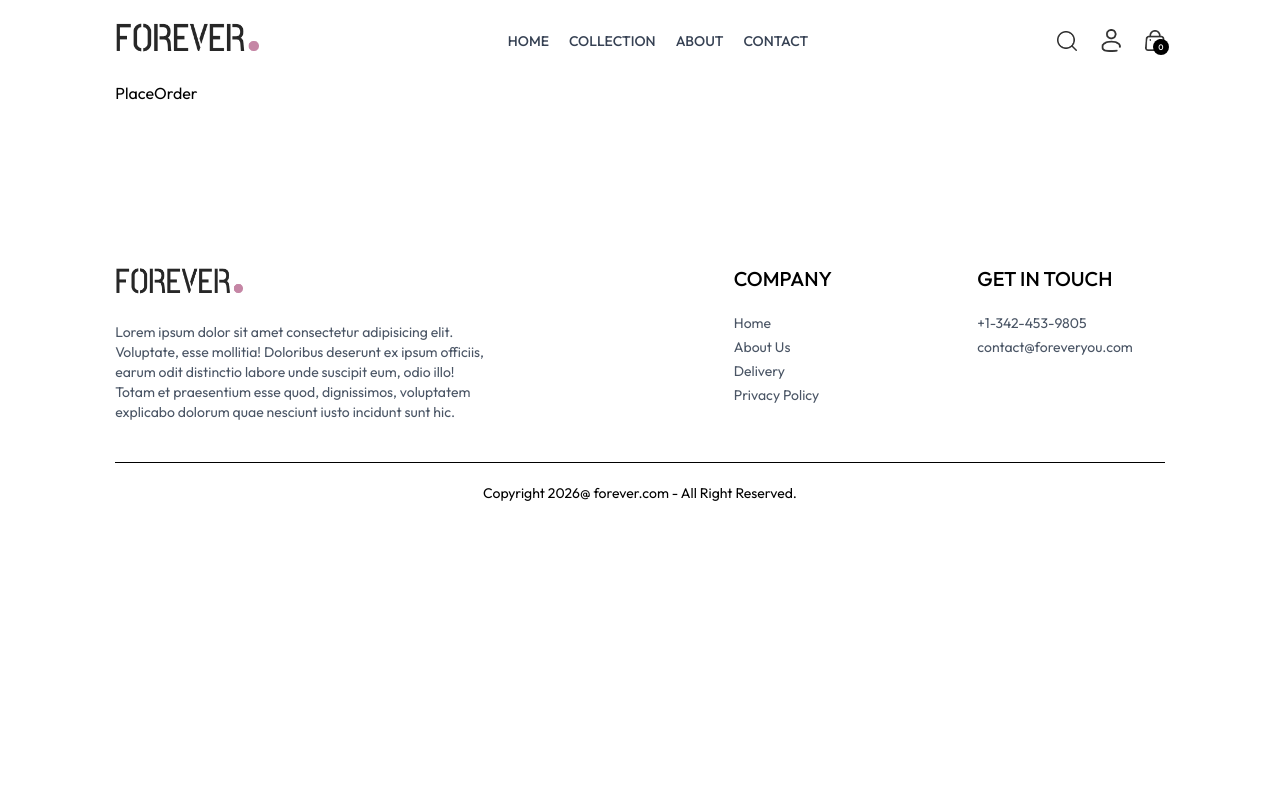
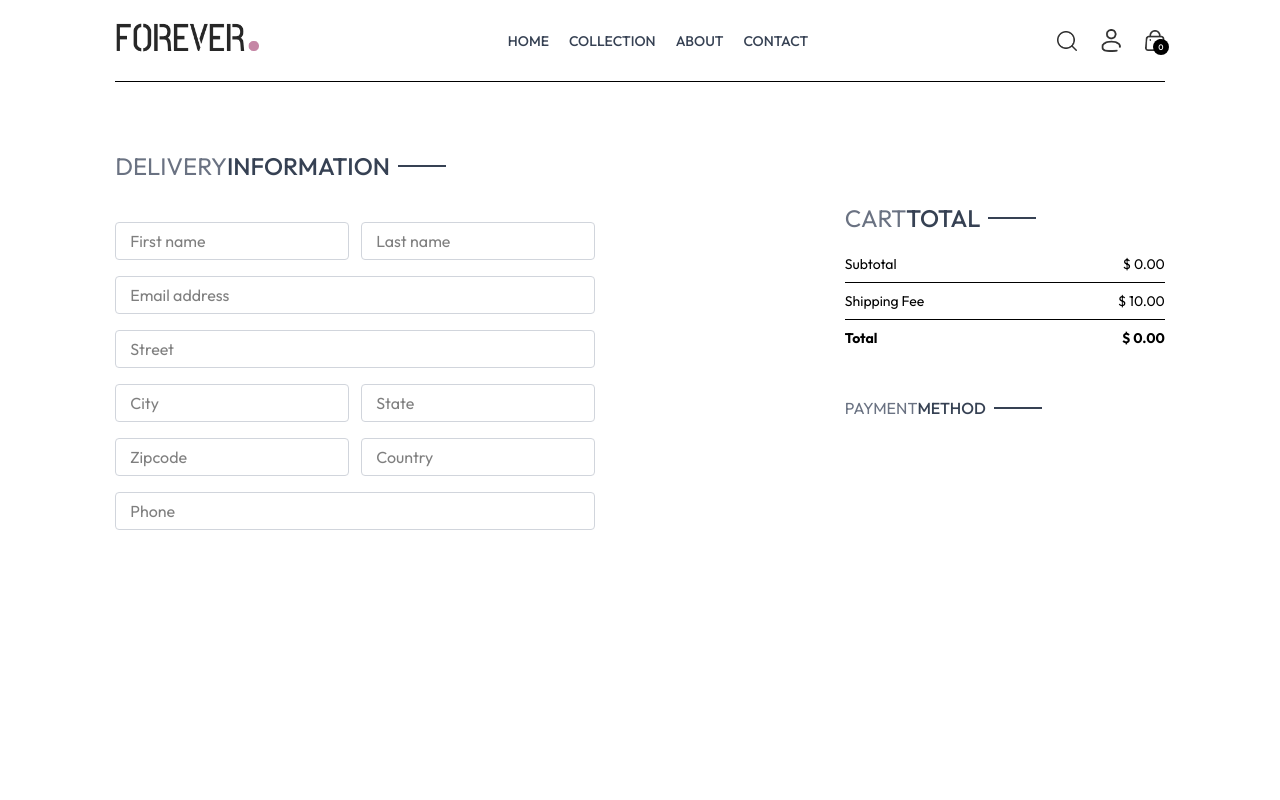
Before and after one commit to hridik-suresh/mern-ecommerce, a React (Vite) app in the folder frontend/: page /place-order in a window 1280 px wide. Shown: the top 800 px of the page. Built offline with nearby package versions, Linux system fonts and the light colour scheme.

Commit message:
Basic layout of the PlaceOrder page is completed.

```diff
--- a/frontend/src/pages/PlaceOrder.jsx
+++ b/frontend/src/pages/PlaceOrder.jsx
@@ -1,8 +1,83 @@
+import Title from "../components/Title";
+import CartTotal from "../components/CartTotal";
 
 const PlaceOrder = () => {
   return (
-    <div>PlaceOrder</div>
-  )
-}
+    <div className="flex flex-col sm:flex-row justify-between gap-4 pt-5 sm:pt-14 min-h-[80vh] border-t">
+      {/* ------------Left Side---------- */}
+      <div className="flex flex-col gap-4 w-full sm:max-w-120">
+        <div className="text-xl sm:text-2xl my-3 ">
+          <Title text1={"DELIVERY"} text2={"INFORMATION"} />
+        </div>
+        <div className="flex gap-3">
+          <input
+            className="border border-gray-300 rounded py-1.5 px-3.5 w-full"
+            type="text"
+            placeholder="First name"
+          />
+          <input
+            className="border border-gray-300 rounded py-1.5 px-3.5 w-full"
+            type="text"
+            placeholder="Last name"
+          />
+        </div>
+        <input
+          className="border border-gray-300 rounded py-1.5 px-3.5 w-full"
+          type="email"
+          placeholder="Email address"
+        />
+        <input
+          className="border border-gray-300 rounded py-1.5 px-3.5 w-full"
+          type="text"
+          placeholder="Street"
+        />
+        <div className="flex gap-3">
+          <input
+            className="border border-gray-300 rounded py-1.5 px-3.5 w-full"
+            type="text"
+            placeholder="City"
+          />
+          <input
+            className="border border-gray-300 rounded py-1.5 px-3.5 w-full"
+            type="text"
+            placeholder="State"
+          />
+        </div>
+        <div className="flex gap-3">
+          <input
+            className="border border-gray-300 rounded py-1.5 px-3.5 w-full"
+            type="number"
+            placeholder="Zipcode"
+          />
+          <input
+            className="border border-gray-300 rounded py-1.5 px-3.5 w-full"
+            type="text"
+            placeholder="Country"
+          />
+        </div>
+        <input
+          className="border border-gray-300 rounded py-1.5 px-3.5 w-full"
+          type="number"
+          placeholder="Phone"
+        />
+      </div>
 
-export default PlaceOrder
+      {/* -----------Right Side------------ */}
+      <div className="mt-8">
+        <div className="mt-8 min-w-80">
+          <CartTotal />
+        </div>
+
+        <div className="mt-12">
+          <Title text1={'PAYMENT'} text2={'METHOD'}/>
+          {/* -------Payment Method Selection---------- */}
+          <div className="flex gap-3 flex-col lg:flex-row">
+
+          </div>
+        </div>
+      </div>
+    </div>
+  );
+};
+
+export default PlaceOrder;
```
